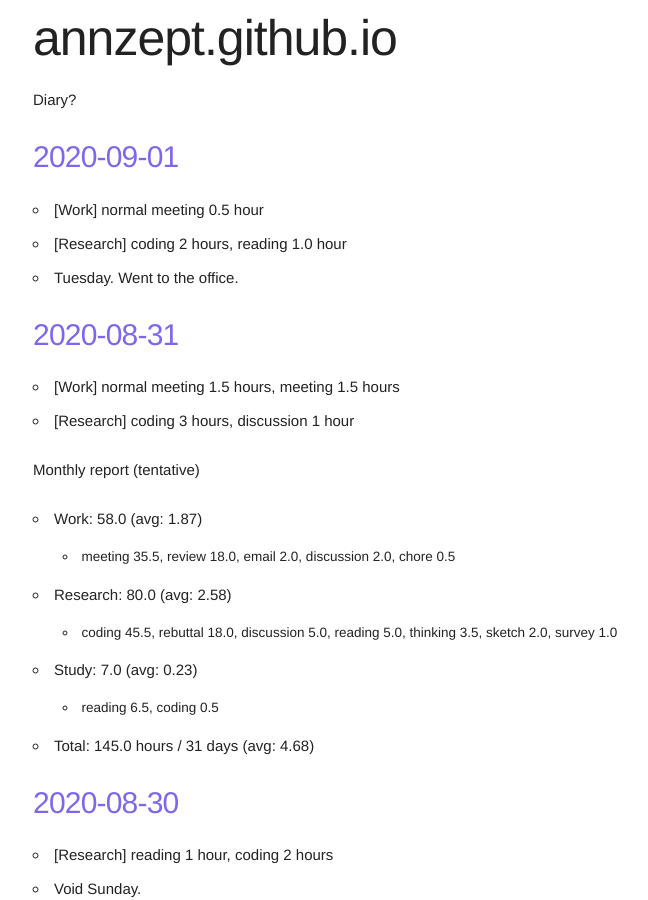
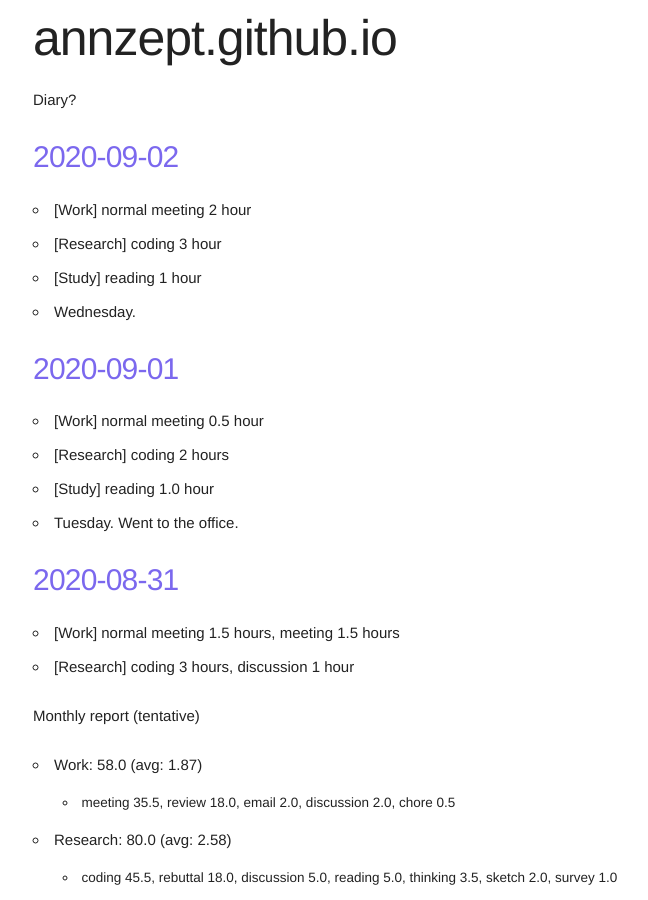
Before and after one commit to annzept/annzept.github.io, a Jekyll site: the page built from index.markdown, in a window 1280 px wide and 900 px high. Shown: the whole window, without its empty margins (127-775 px from the left). Built offline with Jekyll 4.4.1, drawn with Linux system fonts in a browser that asks for light colours.

Commit message:
Wed Sep  2 22:55:06 JST 2020

```diff
--- a/_posts/2020-09-01-diary.md
+++ b/_posts/2020-09-01-diary.md
@@ -6,5 +6,6 @@ categories: diary
 ---
 
 - [Work] normal meeting 0.5 hour
-- [Research] coding 2 hours, reading 1.0 hour
+- [Research] coding 2 hours
+- [Study] reading 1.0 hour
 - Tuesday. Went to the office.
--- /dev/null
+++ b/_posts/2020-09-02-diary.md
@@ -0,0 +1,11 @@
+---
+layout: post
+title:  2020-09-02
+date:   2020-09-02 23:59:59 +0900
+categories: diary
+---
+
+- [Work] normal meeting 2 hour
+- [Research] coding 3 hour
+- [Study] reading 1 hour
+- Wednesday.
```
